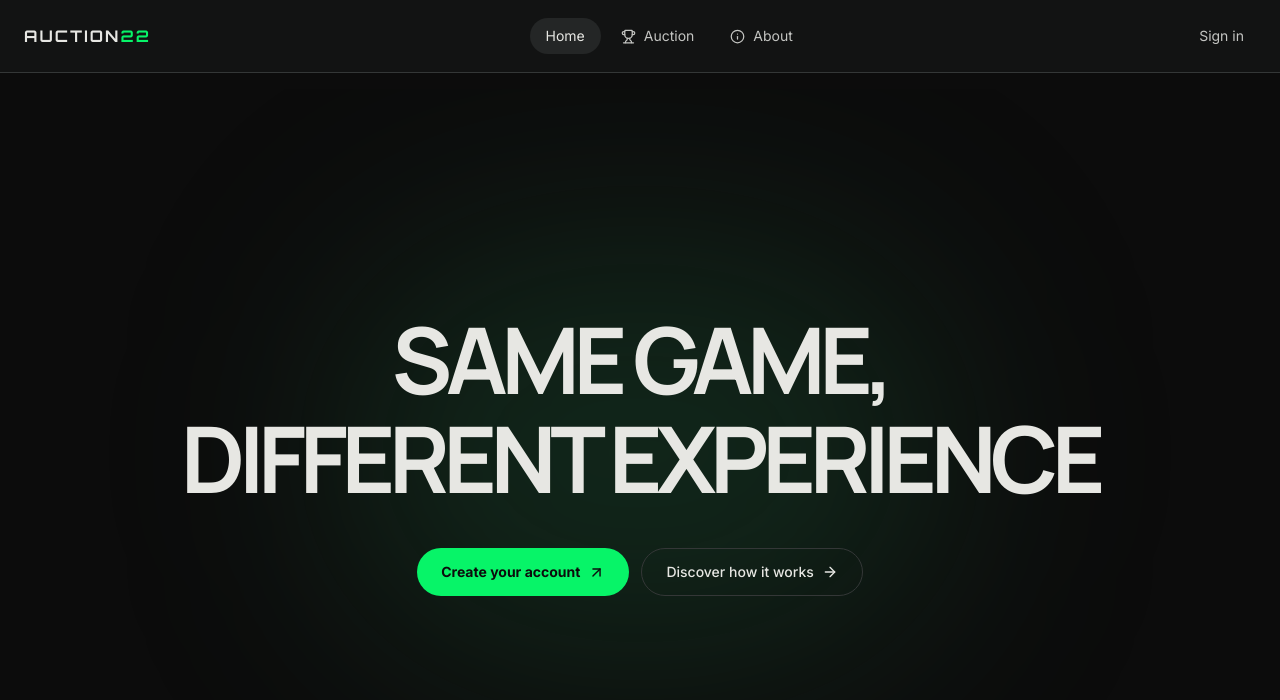
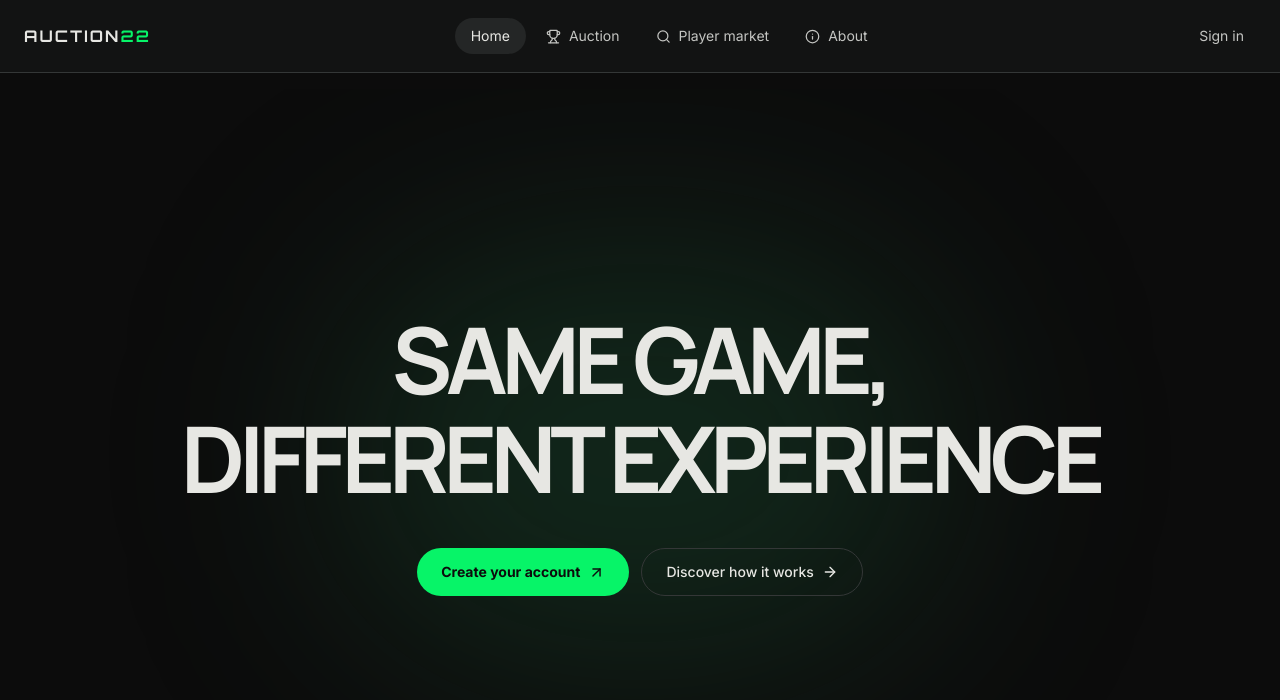
Before and after one commit to Sakibwahid/27BID, a React (Vite) app: page / in a window 1280 px wide. Shown: the top 700 px of the page. Built offline with nearby package versions, Linux system fonts and the light colour scheme; no server answers.

Commit message:
Nav update

```diff
--- a/src/components/ui/Navbar.jsx
+++ b/src/components/ui/Navbar.jsx
@@ -3,9 +3,9 @@ import {
   ArrowUpRight,
   Info,
   LogOut,
+  Search,
   Trophy,
   UsersRound,
-  UserRound,
 } from "lucide-react";
 import { signOut } from "firebase/auth";
 import { auth } from "../../lib/firebase/config";
@@ -14,6 +14,8 @@ import { useAuth } from "../../context/AuthContext";
 const links = [
   { to: "/", label: "Home" },
   { to: "/auction", label: "Auction", Icon: Trophy },
+  { to: "/user/squad", label: "Squad", Icon: UsersRound, authenticatedOnly: true },
+  { to: "/players", label: "Player market", Icon: Search },
   { to: "/about", label: "About", Icon: Info },
 ];
 
@@ -60,7 +62,9 @@ export function Navbar() {
         </Link>
 
         <div className="hidden items-center gap-1 md:flex">
-          {links.map(({ to, label, Icon }) => {
+          {links
+            .filter(({ authenticatedOnly }) => !authenticatedOnly || user)
+            .map(({ to, label, Icon }) => {
             const target = to === "/" ? homePath : to;
             return (
               <NavLink
@@ -74,12 +78,6 @@ export function Navbar() {
               </NavLink>
             );
           })}
-          {user && (
-            <NavLink to="/user/squad" className={desktopLinkClass}>
-              <UserRound size={15} />
-              Squad
-            </NavLink>
-          )}
         </div>
 
         <div className="hidden items-center gap-3 md:flex">
@@ -172,6 +170,19 @@ export function Navbar() {
           <UsersRound size={22} aria-hidden="true" />
         </NavLink>
         <NavLink
+          to="/players"
+          aria-label="Player market"
+          className={({ isActive }) =>
+            `flex min-w-0 flex-1 items-center justify-center transition ${
+              isActive
+                ? "text-fifa-accent"
+                : "text-fifa-text-secondary hover:text-fifa-text"
+            }`
+          }
+        >
+          <Search size={22} aria-hidden="true" />
+        </NavLink>
+        <NavLink
           to="/about"
           aria-label="About"
           className={({ isActive }) =>
```
